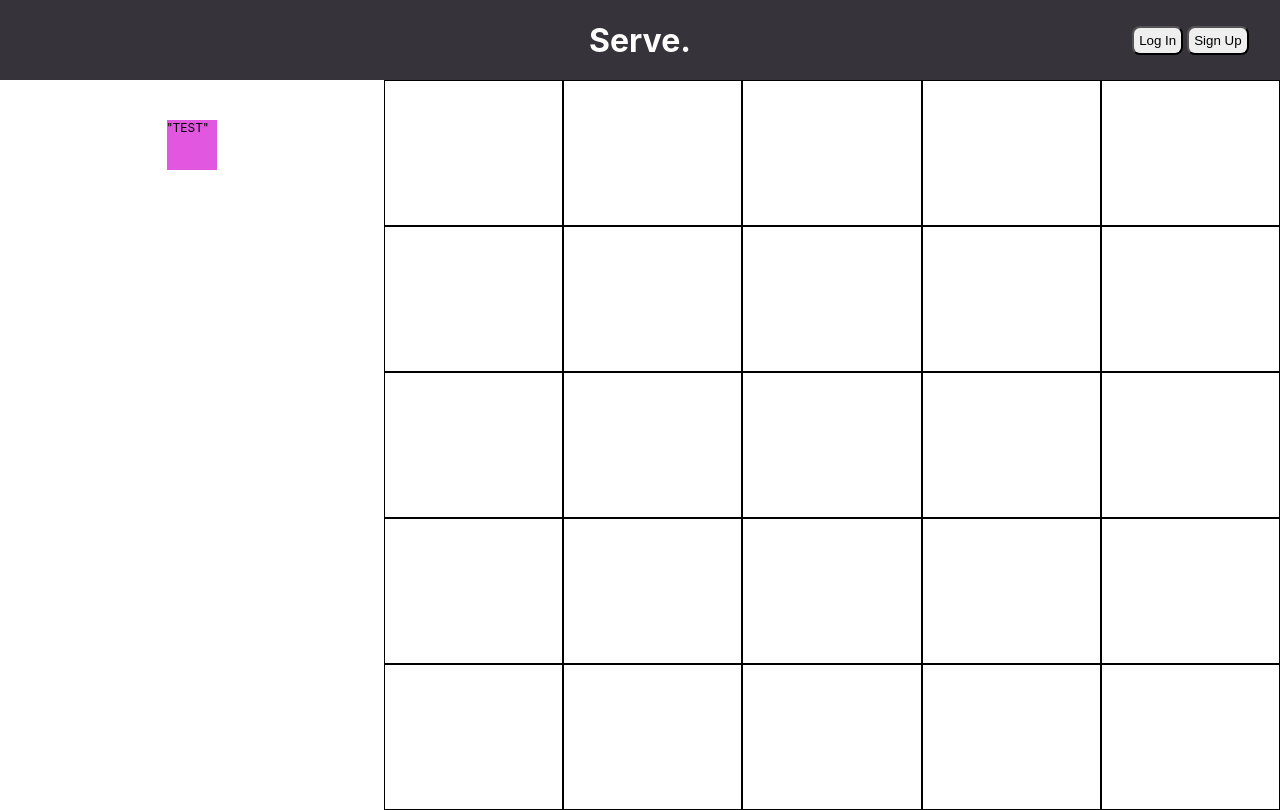
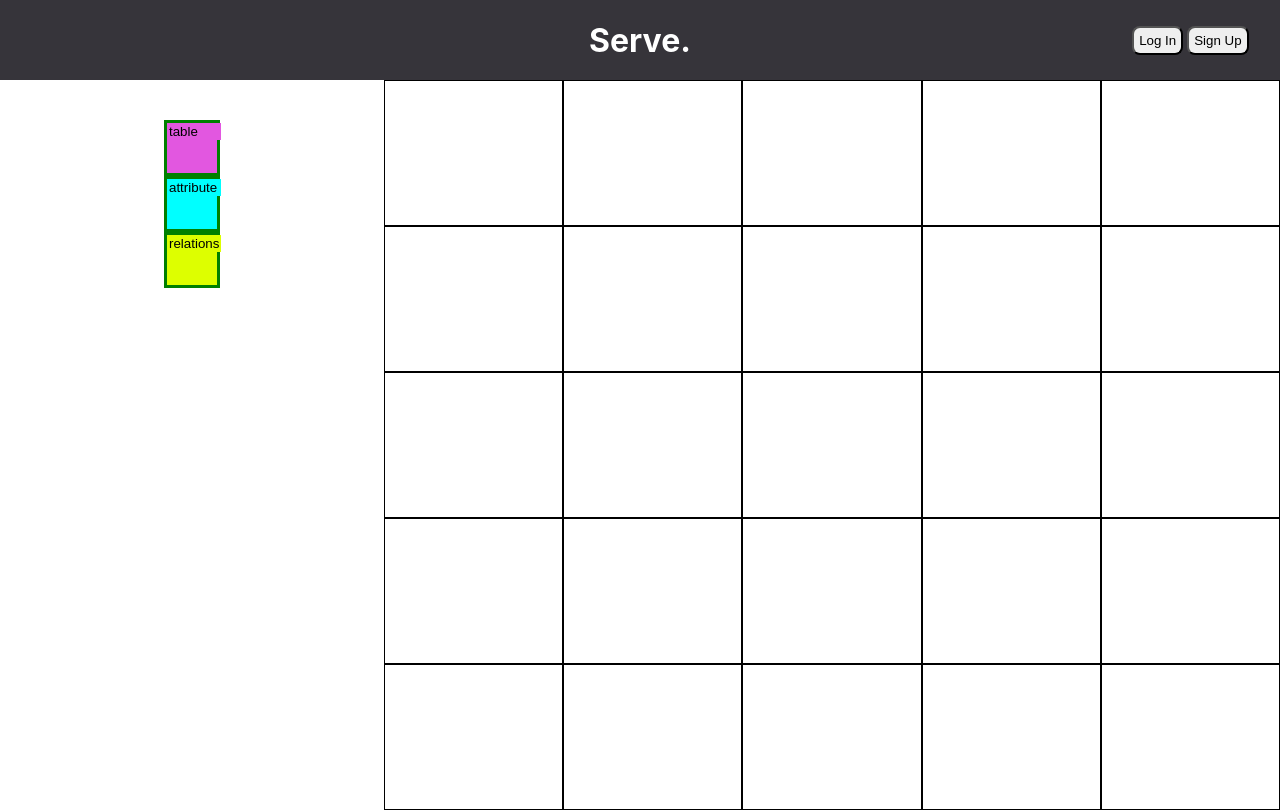
Before and after one commit to Neeesh399/SQL-Website-Project, a React (Create React App) app in the folder client/: page / in a window 1280 px wide. Built offline with nearby package versions, Linux system fonts and the light colour scheme.

Commit message:
abstracted some of the components to different js files to clean things up a bit, also made each draggable item its own function

```diff
--- a/client/src/App.css
+++ b/client/src/App.css
@@ -80,3 +80,24 @@ body{
     height: 50px;
     font-size: 12px;
 }
+.attribute{
+    border-color: green;
+    border-style: solid;
+    background-color: aqua;
+    width: 50px;
+    height: 50px;
+    font-size: 12px;
+}
+.relationship{
+    border-color: green;
+    border-style: solid;
+    background-color: rgb(221, 255, 0);
+    width: 50px;
+    height: 50px;
+    font-size: 12px;
+}
+.internalText{
+    border: none;
+    background-color: inherit;
+    width: inherit;
+}
--- a/client/src/App.js
+++ b/client/src/App.js
@@ -7,16 +7,31 @@ import { useDrop } from 'react-dnd';
 
 import './App.css'
 import Topbar from './components/Nav'
+import { MyDraggables, RelationshipDraggable, TableDraggable, AttributeDraggable } from './components/Draggables';
+import { GridSquare } from './components/GridSquare';
 
+/*
 function GridSquare(props){
-  //This is a test 2
   const [num, setNum] = useState(1)
   let board = []
   let currentGrid = props.currElements();
   let key = String(props.x) + "." + String(props.y);
   if (key in currentGrid){
     let copyOfItem = currentGrid[key]
-    board.push(<Draggables name={copyOfItem.name} id={copyOfItem.id} x={copyOfItem.x} y={copyOfItem.y} reloadParent={() => updateSquare()}/>)
+    switch (copyOfItem.name){
+      case MyDraggables.TABLE:
+        board[0] = (<TableDraggable name={copyOfItem.name} id={copyOfItem.id} x={copyOfItem.x} y={copyOfItem.y} reloadParent={() => updateSquare()}/>)
+        break
+      case MyDraggables.ATTRIBUTE:
+        board[0] = (<AttributeDraggable name={copyOfItem.name} id={copyOfItem.id} x={copyOfItem.x} y={copyOfItem.y} reloadParent={() => updateSquare()}/>)
+        break
+      case MyDraggables.RELATIONSHIP:
+        board[0] = (<RelationshipDraggable name={copyOfItem.name} id={copyOfItem.id} x={copyOfItem.x} y={copyOfItem.y} reloadParent={() => updateSquare()}/>)
+        break
+      default:
+        break
+    }
+
   }
 
   function updateSquare(){
@@ -24,7 +39,7 @@ function GridSquare(props){
   }
 
   const [{isOver}, drop] = useDrop(() => ({
-    accept: "table",
+    accept: [MyDraggables.TABLE, MyDraggables.ATTRIBUTE, MyDraggables.RELATIONSHIP],
     drop: (item) => handleDrop(item),
     collect: (monitor) => ({
       isOver: !!monitor.isOver(),
@@ -32,9 +47,14 @@ function GridSquare(props){
   }))
 
   const handleDrop = (item) => {
+    let tempKey = String(item.x) + "." + String(item.y)
+    let tempElements = props.currElements()
     let copyOfItem = JSON.parse(JSON.stringify(item));
     copyOfItem.x = props.x;
     copyOfItem.y = props.y;
+    if (tempElements[tempKey] !== undefined){
+      copyOfItem.name = tempElements[tempKey].name
+    }
     props.myFunc(copyOfItem, item.x, item.y)
   }
 
@@ -44,50 +64,7 @@ function GridSquare(props){
     </div>
   )
 }
-
-function Draggables(props){
-  let typeToSrc = {}
-  typeToSrc["table"] = "https://th.bing.com/th/id/R.34748973326465bb78ceea56f87e7bb3?rik=fb6HnWoY%2b9CcIg&pid=ImgRaw&r=0"
-
-  const [{isDragging}, drag] = useDrag(() => ({
-    type: "table",
-    item: {
-      name: props.name,
-      id: props.id,
-      x: props.x,
-      y: props.y
-    },
-    collect: (monitor) => ({
-      isDragging: !!monitor.isDragging(),
-    }),
-    end: (item, monitor) => {
-      if (props.x !== -1){
-        props.reloadParent()
-      }
-    }
-  }))
-
-  return (
-    /*<img
-      ref={drag}
-      src={typeToSrc[props.name]}
-      width="150px"
-      name={props.name}
-      id={props.id}
-      style={{ border: isDragging ? "5px solid pink" : "0px"}}
-    />*/
-    <div
-      className='table' style={{ border: isDragging ? "5px solid pink" : "0px"}}
-      ref={drag}
-      width="150px"
-      name={props.name}
-      id={props.id}
-    >
-      "TEST"
-    </div>
-
-  )
-}
+*/
 
 class MyGrid extends React.Component{
   constructor(props){
@@ -128,7 +105,7 @@ class MyGrid extends React.Component{
 
 function OptionsLeft(props){
   const [{isOver}, drop] = useDrop(() => ({
-    accept: "table",
+    accept: [MyDraggables.TABLE, MyDraggables.ATTRIBUTE, MyDraggables.RELATIONSHIP],
     drop: (item) => handleDrop(item),
     collect: (monitor) => ({
       isOver: !!monitor.isOver(),
@@ -141,11 +118,9 @@ function OptionsLeft(props){
 
   return (
     <div id='optionsLeft' ref={drop}>
-      {
-        props.starterDraggables.map((obj) => (
-          <Draggables name={obj.name} id={obj.id} x={obj.x} y={obj.y}/>
-        ))
-      }
+      <TableDraggable name={MyDraggables.TABLE} id={0} x={-1} y={-1}/>
+      <AttributeDraggable name={MyDraggables.ATTRIBUTE} id={0} x={-1} y={-1}/>
+      <RelationshipDraggable name={MyDraggables.RELATIONSHIP} id={0} x={-1} y={-1}/>
     </div>
   )
 }
@@ -167,7 +142,13 @@ class BodySection extends React.Component{
       starterDraggables: [
         {
           name: "table", id: 0, x: -1, y: -1,
-        }
+        },
+        {
+          name: "attribute", id: 0, x: -1, y: -1,
+        },
+        {
+          name: "relationship", id: 0, x: -1, y: -1,
+        },
       ],
     };
   }
@@ -178,11 +159,20 @@ class BodySection extends React.Component{
     const currentGrid = Object.assign({}, current.currentGrid);
     let key = String(element.x) + "." + String(element.y);
     element.id = this.retrieveID()
+
     if (x !== -1){
       let oldKey = String(x) + "." + String(y);
       delete currentGrid[oldKey];
     }
-    currentGrid[key] = element
+
+    if (element.name === "attribute" && currentGrid[key] != null && currentGrid[key].name === "table"){
+      let newKey = this.findXY(element.x,element.y)
+      currentGrid[newKey] = element
+    }
+    else{
+      currentGrid[key] = element
+    }
+
     this.setState({
       size: this.state.size,
       history2: history2.concat([
@@ -195,6 +185,10 @@ class BodySection extends React.Component{
       starterDraggables: this.state.starterDraggables
     });
     console.log(currentGrid)
+  }
+
+  findXY(x,y){
+    return String(x) + "." + String(y)
   }
 
   delFromGrid(x,y){
--- /dev/null
+++ b/client/src/components/Draggables.js
@@ -0,0 +1,121 @@
+import React from 'react'
+
+import { useDrag } from 'react-dnd';
+
+
+export const MyDraggables = {
+    TABLE: "table",
+    ATTRIBUTE: "attribute",
+    RELATIONSHIP: "relationship"
+}
+
+export function TableDraggable(props){
+    const [, drag] = useDrag(() => ({
+      type: MyDraggables.TABLE,
+      item: {
+        name: props.name,
+        id: props.id,
+        x: props.x,
+        y: props.y
+      },
+      end: (item, monitor) => {
+        if (props.x !== -1){
+          props.reloadParent()
+        }
+      }
+    }))
+
+    return (
+      <div
+        className={props.name}
+        ref={drag}
+        width="150px"
+        name={props.name}
+        id={props.id}
+      >
+        <input
+          className='internalText'
+          type="text"
+          value={props.name}
+          onChange={() => {
+            console.log("test")
+          }}
+        />
+      </div>
+
+    )
+}
+
+export function AttributeDraggable(props){
+    const [, drag] = useDrag(() => ({
+      type: MyDraggables.ATTRIBUTE,
+      item: {
+        name: props.name,
+        id: props.id,
+        x: props.x,
+        y: props.y
+      },
+      end: (item, monitor) => {
+        if (props.x !== -1){
+          props.reloadParent()
+        }
+      }
+    }))
+
+    return (
+      <div
+        className={props.name}
+        ref={drag}
+        width="150px"
+        name={props.name}
+        id={props.id}
+      >
+        <input
+          className='internalText'
+          type="text"
+          value={props.name}
+          onChange={() => {
+            console.log("test")
+          }}
+        />
+      </div>
+
+    )
+}
+
+export function RelationshipDraggable(props){
+    const [, drag] = useDrag(() => ({
+      type: MyDraggables.RELATIONSHIP,
+      item: {
+        name: props.name,
+        id: props.id,
+        x: props.x,
+        y: props.y
+      },
+      end: (item, monitor) => {
+        if (props.x !== -1){
+          props.reloadParent()
+        }
+      }
+    }))
+
+    return (
+      <div
+        className={props.name}
+        ref={drag}
+        width="150px"
+        name={props.name}
+        id={props.id}
+      >
+        <input
+          className='internalText'
+          type="text"
+          value={props.name}
+          onChange={() => {
+            console.log("test")
+          }}
+        />
+      </div>
+
+    )
+}
--- /dev/null
+++ b/client/src/components/GridSquare.js
@@ -0,0 +1,59 @@
+import React, { useState } from 'react'
+
+import { useDrop } from 'react-dnd';
+
+import { MyDraggables, RelationshipDraggable, TableDraggable, AttributeDraggable } from './Draggables';
+
+export function GridSquare(props){
+    const [num, setNum] = useState(1)
+    let board = []
+    let currentGrid = props.currElements();
+    let key = String(props.x) + "." + String(props.y);
+    if (key in currentGrid){
+      let copyOfItem = currentGrid[key]
+      switch (copyOfItem.name){
+        case MyDraggables.TABLE:
+          board[0] = (<TableDraggable name={copyOfItem.name} id={copyOfItem.id} x={copyOfItem.x} y={copyOfItem.y} reloadParent={() => updateSquare()}/>)
+          break
+        case MyDraggables.ATTRIBUTE:
+          board[0] = (<AttributeDraggable name={copyOfItem.name} id={copyOfItem.id} x={copyOfItem.x} y={copyOfItem.y} reloadParent={() => updateSquare()}/>)
+          break
+        case MyDraggables.RELATIONSHIP:
+          board[0] = (<RelationshipDraggable name={copyOfItem.name} id={copyOfItem.id} x={copyOfItem.x} y={copyOfItem.y} reloadParent={() => updateSquare()}/>)
+          break
+        default:
+          break
+      }
+
+    }
+
+    function updateSquare(){
+      setNum(prevNum => prevNum+1)
+    }
+
+    const [{isOver}, drop] = useDrop(() => ({
+      accept: [MyDraggables.TABLE, MyDraggables.ATTRIBUTE, MyDraggables.RELATIONSHIP],
+      drop: (item) => handleDrop(item),
+      collect: (monitor) => ({
+        isOver: !!monitor.isOver(),
+      })
+    }))
+
+    const handleDrop = (item) => {
+      let tempKey = String(item.x) + "." + String(item.y)
+      let tempElements = props.currElements()
+      let copyOfItem = JSON.parse(JSON.stringify(item));
+      copyOfItem.x = props.x;
+      copyOfItem.y = props.y;
+      if (tempElements[tempKey] !== undefined){
+        copyOfItem.name = tempElements[tempKey].name
+      }
+      props.myFunc(copyOfItem, item.x, item.y)
+    }
+
+    return (
+      <div className='square' style={props.style} ref={drop}>
+        {board[0]}
+      </div>
+    )
+  }
```
